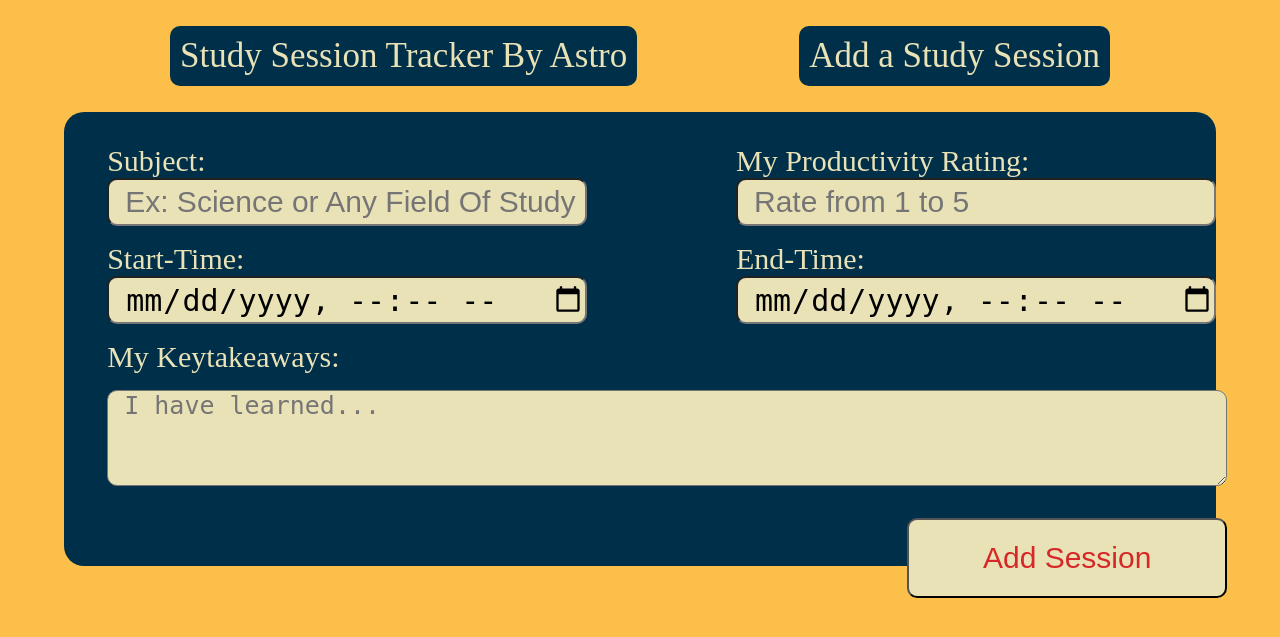
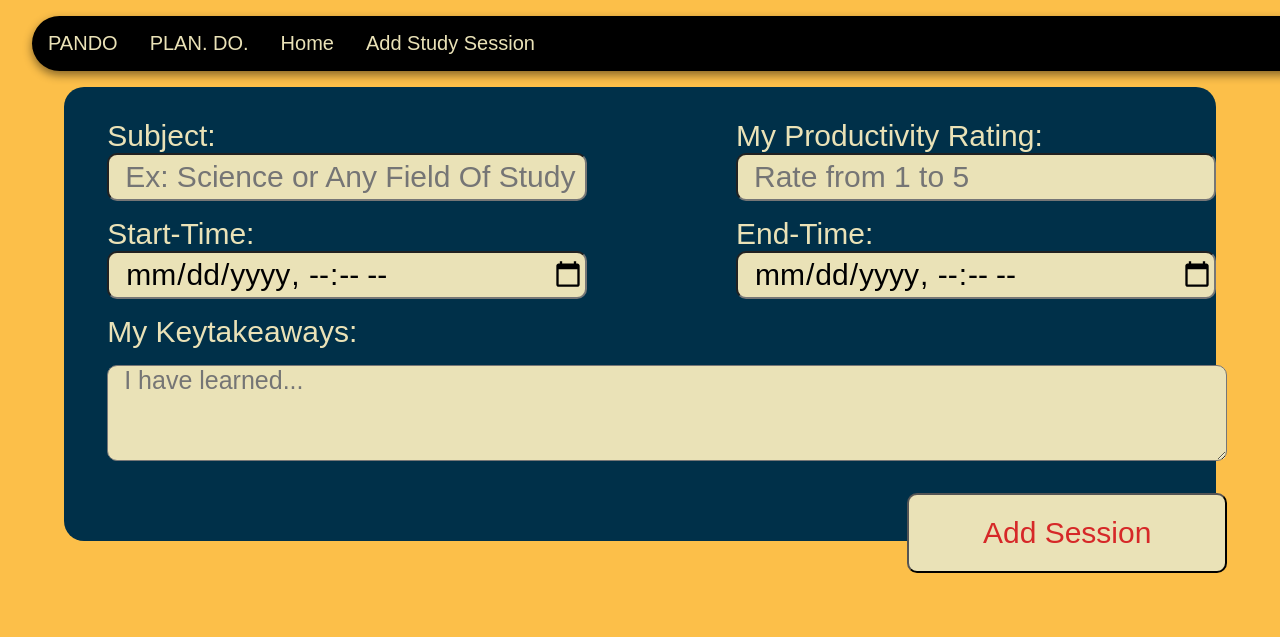
Before and after one commit to astridjamesrosal/flask-phase, a Flask app: template project5_study_tracker/templates/add_session.html in a window 1280 px wide. Shown: the top 637 px of the page. Run offline with Flask 3, Linux system fonts and the light colour scheme; the template is opened without the code that fills it, so the values that code supplies are empty.

Commit message:
start revisions for overall web design

```diff
--- a/project5_study_tracker/static/style.css
+++ b/project5_study_tracker/static/style.css
@@ -2,43 +2,32 @@
     margin: 0;
     padding: 0;
     box-sizing: border-box;
+    font-family: 'DM Sans', sans-serif;
 }
 
 body {
     background-color: #FCBF49;
 }
 
-.header {
+.navbar {
     display: flex;
-    justify-content: space-between;
-    padding-left: 10rem;
-    padding-right: 10rem;
-    padding-top: 1rem;
-    color: #EAE2B7;
+    margin-top: 1rem;
+    background: black;
+    width: 80rem;
+    border-radius: 50px;
+    align-self: center;
+    margin-left: 2rem;
+    box-shadow: 0px 4px 10px rgba(0, 0, 0, 0.466);
+    align-self: flex-end;
 }
 
-.header-text {
-    background: #003049;
-    margin: 10px;
+.title, .catch, .navbar-text, .add-session {
+    justify-content: space-evenly;
     text-decoration: none;
+    padding: 1rem;
+    font-size: 20px;
+    border-radius: 10px;
     color: #EAE2B7;
-    padding: 10px;
-    border-radius: 10px;
-    font-size: 35px;
-}
-
-.add-session {
-    background: #003049;
-    margin: 10px;
-    text-decoration: none;
-    color: #EAE2B7;
-    padding: 10px;
-    border-radius: 10px;
-    font-size: 35px;
-}
-
-.add-session:hover {
-    background: #D62828;
 }
 
 .empty {
@@ -158,6 +147,7 @@ button:hover {
     margin: 2rem;
     max-width: 90rem;
     gap: 2rem;
+    align-items: start;
 }
 
 .session-card {
@@ -166,11 +156,12 @@ button:hover {
     grid-template-columns: 1fr 1fr;
     gap: 1rem;
     margin: 0 auto;
-    padding: 1rem;
+    padding: 1.5rem;
     border-radius: 20px;
     color: #EAE2B7;
     font-size: 20px;
     width: 100%;
+    box-shadow: 0px 4px 10px rgba(0, 0, 0, 0.466); padding: 20px; background: #003049;
 }
 
 .session-card a {
@@ -196,6 +187,7 @@ button:hover {
     background: #EAE2B7;
     color: black;
     box-sizing: border-box;
+    margin-top: 0.5rem;
 }
 
 .takeaway-section p:first-of-type{
@@ -216,10 +208,10 @@ span {
 .delete-form {
     grid-column: 2;
     display: flex;
-    justify-content: flex-end;
+    align-self: flex-end;
     align-items: center;
-    padding-left: 0.5rem;
     margin-top: 5rem;
+    text-decoration: none;
 }
 
 .takeaway-row {
--- a/project5_study_tracker/templates/add_session.html
+++ b/project5_study_tracker/templates/add_session.html
@@ -7,9 +7,11 @@
     <link rel="stylesheet" href="{{ url_for('static', filename='style.css') }}">
 </head>
 <body>
-    <div class="header">
-        <p class="header-text">Study Session Tracker By Astro</p>
-        <a class="add-session" href="/add_session">Add a Study Session</a>
+    <div class="navbar">
+        <p class="title">PANDO</p>
+        <p class="catch">PLAN. DO.</p>
+        <p class="navbar-text" href="/index">Home</p>
+        <a class="add-session" href="/add_session">Add Study Session</a>
     </div>
     <form class="add-form" action="{{ url_for('add_session_route') }}" method="POST">
         <div class="one">
```
Also changed, not shown: project5_study_tracker/templates/delete_session.html (+5 -3 lines), project5_study_tracker/templates/index.html (+5 -3 lines).
